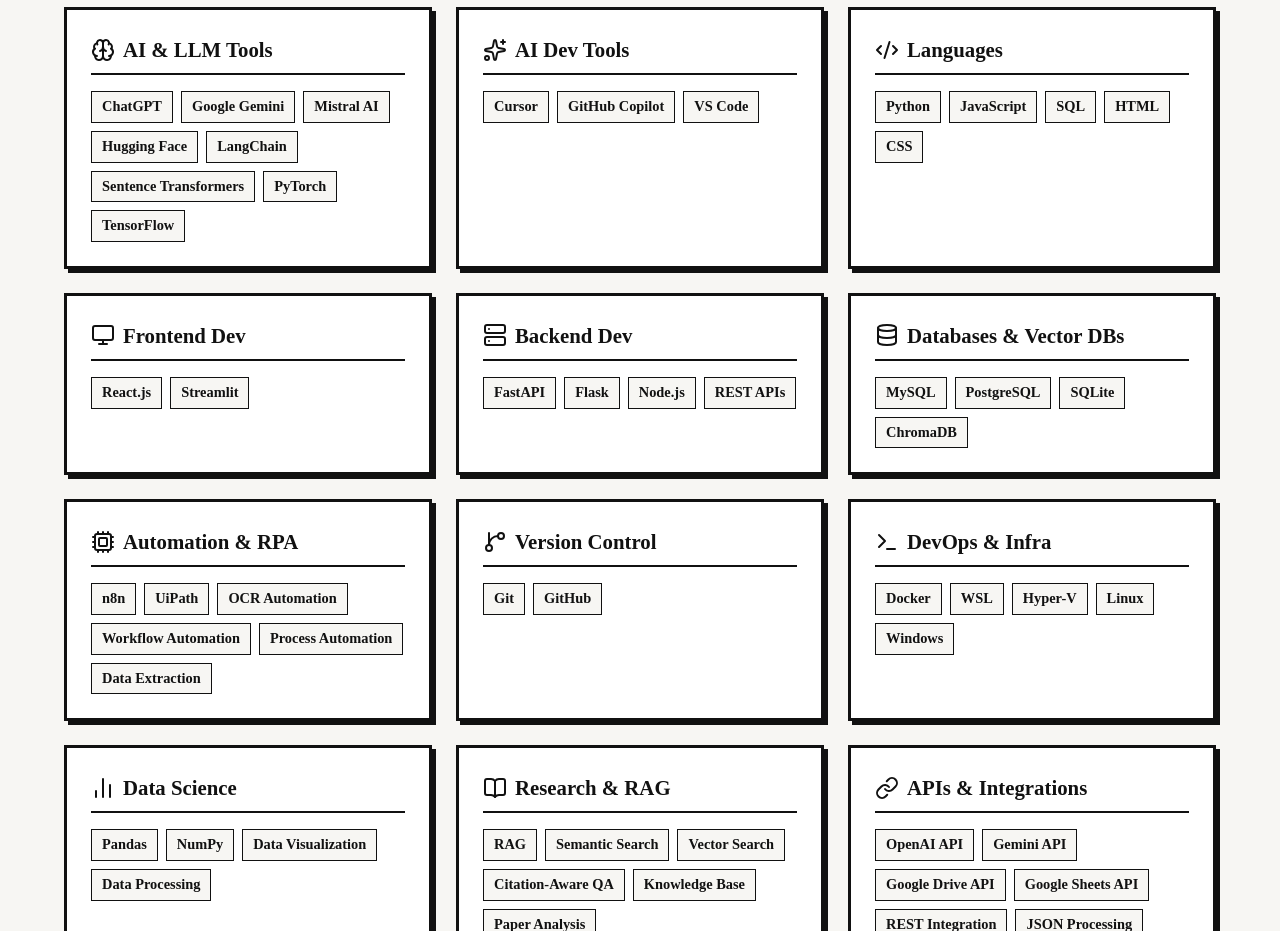
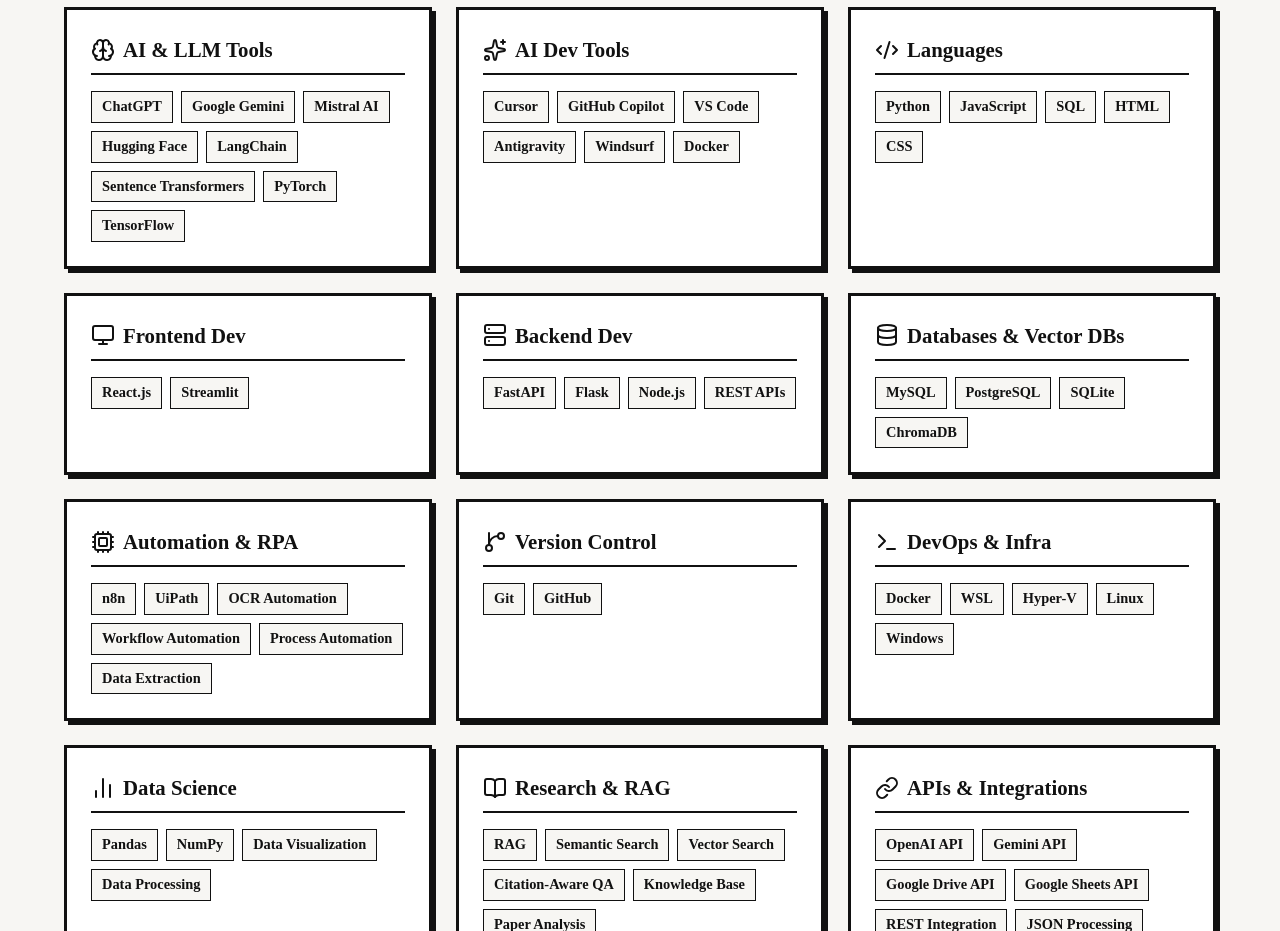
Before and after one commit to Rithish-Codecraft/rithish-portfolio, a plain HTML site: page index.html in a window 1280 px wide. Shown: the part 1880-2811 px from the top of the page. Drawn offline with nearby package versions, Linux system fonts and the light colour scheme.

Commit message:
Add Antigravity, Windsurf, and Docker to AI Dev Tools card

```diff
--- a/index.html
+++ b/index.html
@@ -161,6 +161,9 @@
                         <span class="skill-item-neo">Cursor</span>
                         <span class="skill-item-neo">GitHub Copilot</span>
                         <span class="skill-item-neo">VS Code</span>
+                        <span class="skill-item-neo">Antigravity</span>
+                        <span class="skill-item-neo">Windsurf</span>
+                        <span class="skill-item-neo">Docker</span>
                     </div>
                 </div>
 
```
